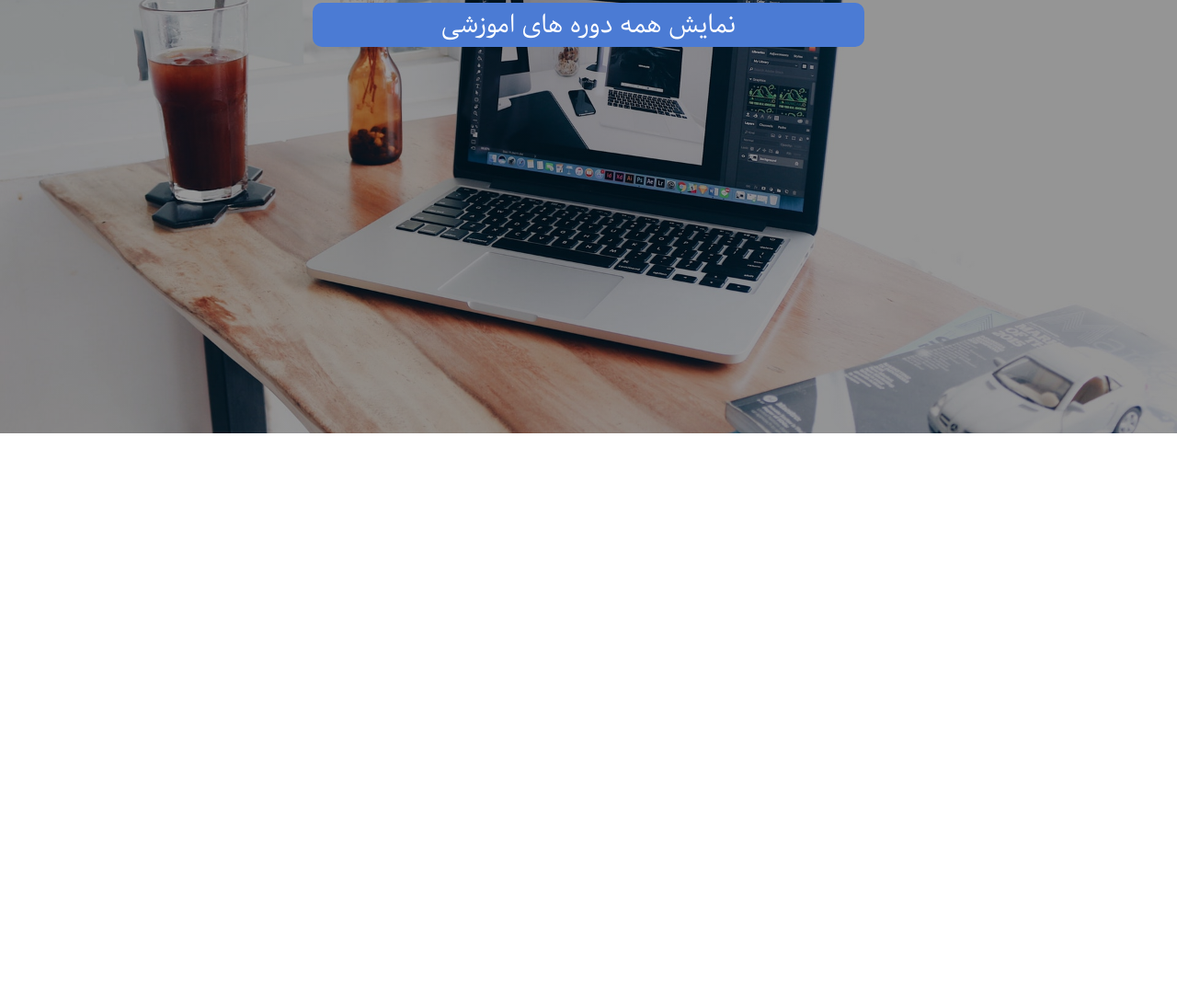
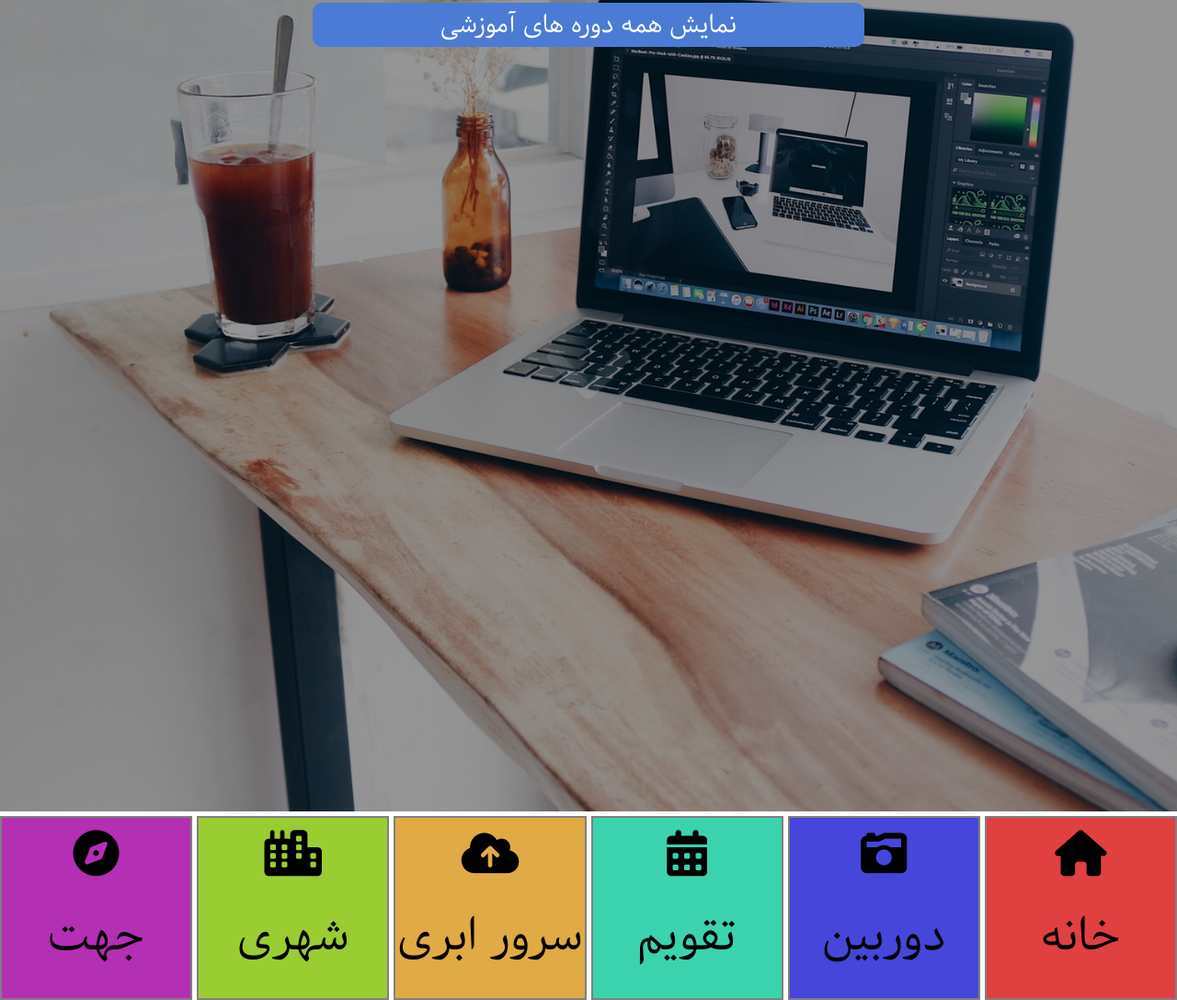
Before and after one commit to Ebrahimakbari/Test_website_a, a plain HTML site: page Index.html in a window 1280 px wide. Shown: the part 329-1416 px from the top of the page at 92% size. Before the commit the page ends 800 px from the top, so only its background shows below. Drawn offline with Linux system fonts and the light colour scheme; files whose address does not match are found by name.

Commit message:
animation and category added

```diff
--- a/Index.html
+++ b/Index.html
@@ -4,6 +4,7 @@
     <meta charset="UTF-8">
     <title>Document</title>
     <link rel="stylesheet" href="Styles/style.css">
+    <link rel="stylesheet" href="https://cdnjs.cloudflare.com/ajax/libs/font-awesome/6.4.2/css/all.min.css">
 </head>
 <body>
     <header>
@@ -21,8 +22,37 @@
         <div class="site_tittle">
             <h1>آموزش تک</h1>
             <h2>مرکز آموزش آنلاین</h2>
-            <a href="#">نمایش همه دوره های اموزشی</a>
+            <a href="#">نمایش همه دوره های آموزشی</a>
         </div>
+        <section class="down">
+            <i class="fa-solid fa-angle-down"></i>
+        </section>
     </header>
+    <section class="category">
+        <div class="item">
+            <i class="fa-solid fa-house"></i>
+            <p>خانه</p>
+        </div>
+        <div class="item">
+            <i class="fa-solid fa-camera-retro"></i>
+            <p>دوربین</p>
+        </div>
+        <div class="item">
+            <i class="fa-solid fa-calendar-days"></i>
+            <p>تقویم</p>
+        </div>
+        <div class="item">
+            <i class="fa-solid fa-cloud-arrow-up"></i>
+            <p>سرور ابری</p>
+        </div>
+        <div class="item">
+            <i class="fa-solid fa-city"></i>
+            <p>شهری</p>
+        </div>
+        <div class="item">
+            <i class="fa-solid fa-compass"></i>
+            <p>جهت</p>
+        </div>
+    </section>
 </body>
 </html>
--- a/Styles/style.css
+++ b/Styles/style.css
@@ -9,13 +9,25 @@
     , url('../fonts/Gandom.woff') format("woff");
 }
 
+@keyframes down {
+    0%{
+        opacity: 0.9;
+        margin-top: 5px;
+    }
+
+    100%{
+        opacity: 0.1;
+        margin-top: 130px;
+    }
+}
+
 body{
     font-family: gandom;
 }
 
 header{
     width: 100%;
-    height: 100vh;
+    height: 1211px;
     background-image: linear-gradient(rgba(0,0,0,0.4),rgba(0,0,0,0.4)) ,url('../img/pexels-photo-441963.jpeg');
     background-size: cover;
 }
@@ -67,3 +79,53 @@ a{
     border-radius: 10px;
     margin-top: 20px;
 }
+
+.down{
+    width: 200px;
+    height: 250px;
+    margin: 0px auto;
+    text-align: center;
+    position: absolute;
+    bottom: 0px;
+    left: 0px;
+    right: 0px;
+}
+
+.fa-angle-down{
+    font-size: 120px;
+    color: #ffffff;
+    animation: down 1s infinite alternate linear;
+}
+
+.category{
+    display: grid;
+    grid-template-columns: repeat(6 , 1fr);
+    grid-template-rows: 200px;
+    gap: 0px 5px;
+    text-align: center;
+    font-size: 50px;
+    margin-top: 5px;
+}
+
+.item{
+    border: 2px solid gray;
+}
+
+.category div:nth-child(1){
+    background-color: rgb(224, 64, 64);
+}
+.category div:nth-child(2){
+    background-color: rgb(70, 70, 218);
+}
+.category div:nth-child(3){
+    background-color: rgb(59, 211, 173);
+}
+.category div:nth-child(4){
+    background-color:rgb(224, 170, 68) ;
+}
+.category div:nth-child(5){
+    background-color: yellowgreen;
+}
+.category div:nth-child(6){
+    background-color:rgb(179, 47, 179);
+}
```
